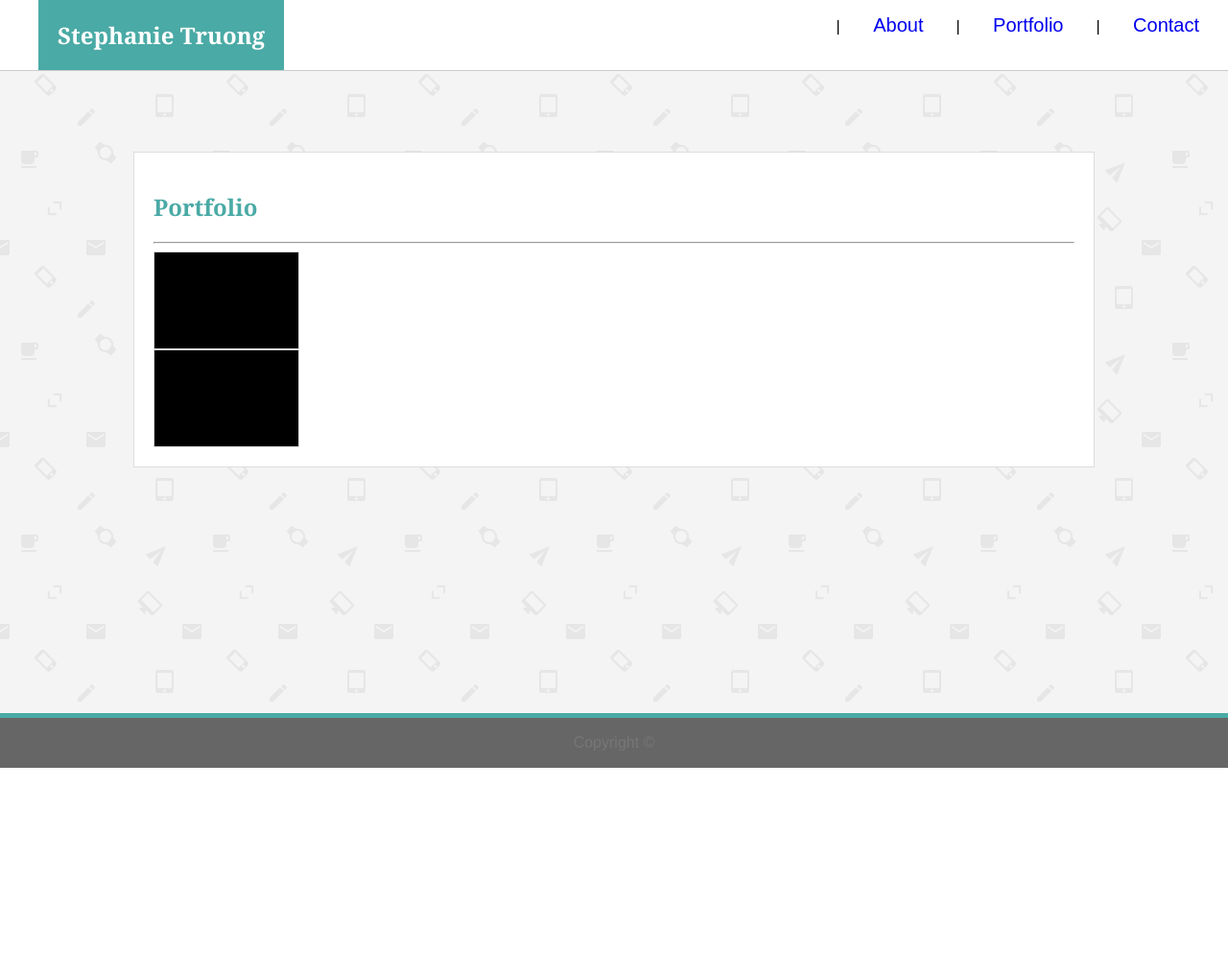
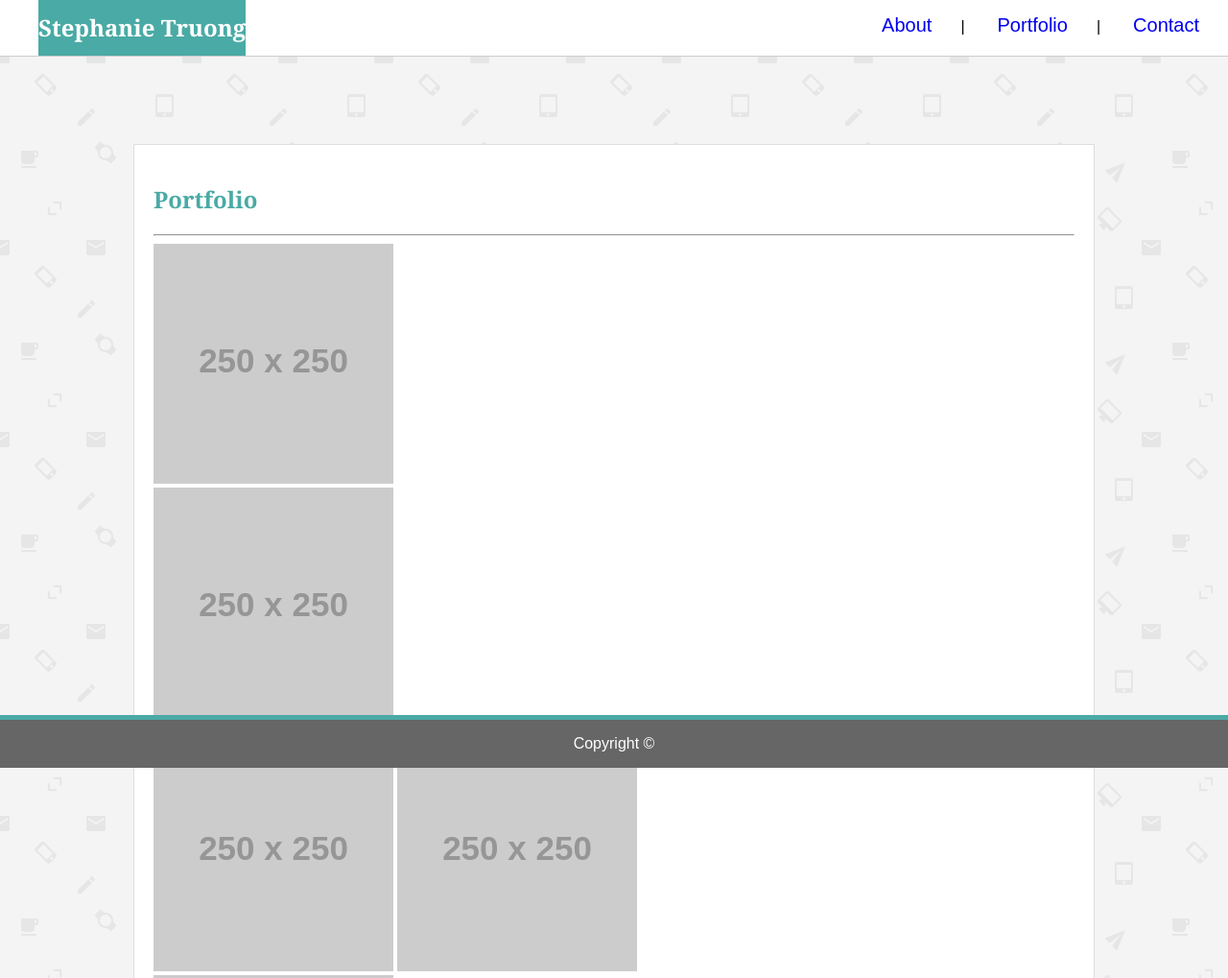
Before and after one commit to stephtomyluo/basic-portfolio, a plain HTML site: page portfolio.html in a window 1280 px wide. Shown: the top 1019 px of the page at 96% size. Before the commit the page ends 800 px from the top, so only its background shows below. Drawn offline with Linux system fonts and the light colour scheme; placeholder pictures from the web are drawn by us.

Commit message:
portfolio left to style

```diff
--- a/assets/css/style.css
+++ b/assets/css/style.css
@@ -17,10 +17,6 @@ nav ul {
 nav li {
   display: inline;
   font-family: 'Arial', 'Helvetica Neue', Helvetica, sans-serif;
-}
-
-li:not(:first-child)::before {
-  content: " | "
 }
 
 nav a {
@@ -43,7 +39,7 @@ h3 {
   color: #777777;
 }
 
-p {
+.paragraph {
   font-family: 'Arial', 'Helvetica Neue', Helvetica, sans-serif;
   color: #777777;
   line-height: 20px;
@@ -51,10 +47,11 @@ p {
 /* Name  */
 #bio-name {
   float: left;
-  padding: 20px;
   color: white;
   font-weight: bold;
   font-size: 1.50em;
+  padding-top: 12px;
+  padding-bottom: 13px;
   background-color: #4aaaa5;
   font-family: 'Georgia', Times, Times New Roman, serif;
 }
@@ -75,6 +72,7 @@ footer {
   left: 0;
   bottom: 0;
   width: 100%;
+  font-family: 'Arial', 'Helvetica Neue', Helvetica, sans-serif;
 }
 
 .box {
@@ -84,22 +82,12 @@ footer {
   border-color: #dddddd;
   border-style: solid;
   border-width: 1px;
-  position: relative;
-  top: 150px;
   background-color: #ffffff;
-}
-/* Portfolio Box 1 */
-.portfolio {
-  width: 50px;
-  padding: 50px;
-  border-color: #dddddd;
-  border-style: solid;
-  border-width: 1px;
-  background-color: black;
+  margin-top: 150px;
 }
 
 body {
-  background-image: url(/assets/images/email-pattern.png);
+  background-image: url(../images/email-pattern.png);
 }
 
 /* How to fix below */
--- a/portfolio.html
+++ b/portfolio.html
@@ -14,8 +14,8 @@
 <nav>
     <ul>
         <li id="bio-name">Stephanie Truong</li>
-        <li><a href="./index.html">About</a></li>
-        <li><a href="./portfolio.html">Portfolio</a></li>
+        <li><a href="./index.html">About</a>|</li>
+        <li><a href="./portfolio.html">Portfolio</a>|</li>
         <li><a href="./contact.html">Contact</a></li>
     </ul>
 </nav>
@@ -23,14 +23,20 @@
 <div class="box">
     <h2>Portfolio</h2>
         <hr>
-<!-- First Box -->
-        <div class="portfolio first">
+<!-- Pics -->
+<div>
+    <div>
+        <img src="https://via.placeholder.com/250x250">
+    </div>
+    <div>
+<img src="https://via.placeholder.com/250x250">
+</div>
+</div>
 
-        </div>
+<div><img src="https://via.placeholder.com/250x250">
+<img src="https://via.placeholder.com/250x250"></div>
 
-        <div class="portfolio second">
-
-        </div>
+<img src="https://via.placeholder.com/250x250">
 
 </div>
 <!-- Footer  -->
```
Also changed, not shown: contact.html (+5 -5 lines), index.html (+8 -8 lines), 1 other file.
